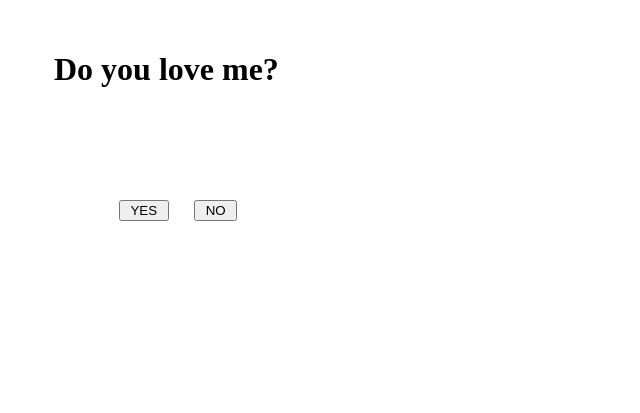
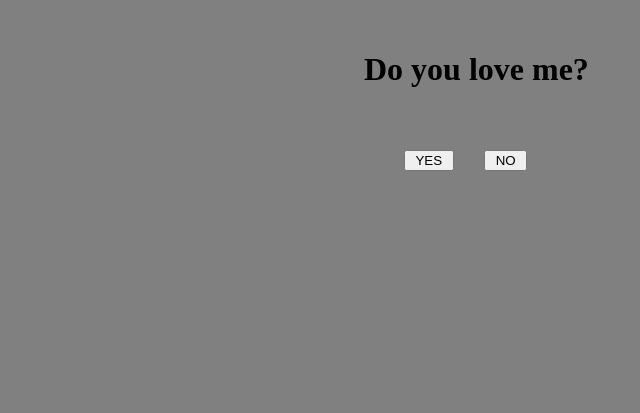
Before and after one commit to Ankitmahadevan/pppp, a plain HTML site: page index.html in a window 1280 px wide. Shown: the whole page, without its empty margins (166-806 px from the left). Drawn offline with Linux system fonts and the light colour scheme.

Commit message:
Update index.html

```diff
--- a/index.html
+++ b/index.html
@@ -1,3 +1,4 @@
+<html>
 <head>
 <title>You must love me</title>
 <meta http-equiv="content-type" content="text/html; charset=utf-8" />
@@ -30,15 +31,15 @@ flag=1
 }
 </script>
 </head>
-<body style="align:center">
-<h1 style="position:absolute; left:220px; top:30px; width:auto; height:210px;">
+<body style="background-color:grey">
+<h1 style="position:absolute; left:530px; top:30px; width:auto; height:210px;">
 
 Do you love me?</h1>
-<div id="By" style="position:absolute; left:285px; top:200px; width:210px;
+<div id="By" style="position:absolute; left:570px; top:150px; width:210px;
 height:210px;">
 <input type="button" value=" YES " onclick="f1()" />
 </div>
-<div ID="Bn" style="position:absolute; left:360px; top:200px; width:210px; height:210px;">
+<div ID="Bn" style="position:absolute; left:650px; top:150px; width:210px; height:210px;">
 <input type="button" value=" NO " onmouseover="f()" />
 </div>
 </BODY>
```
